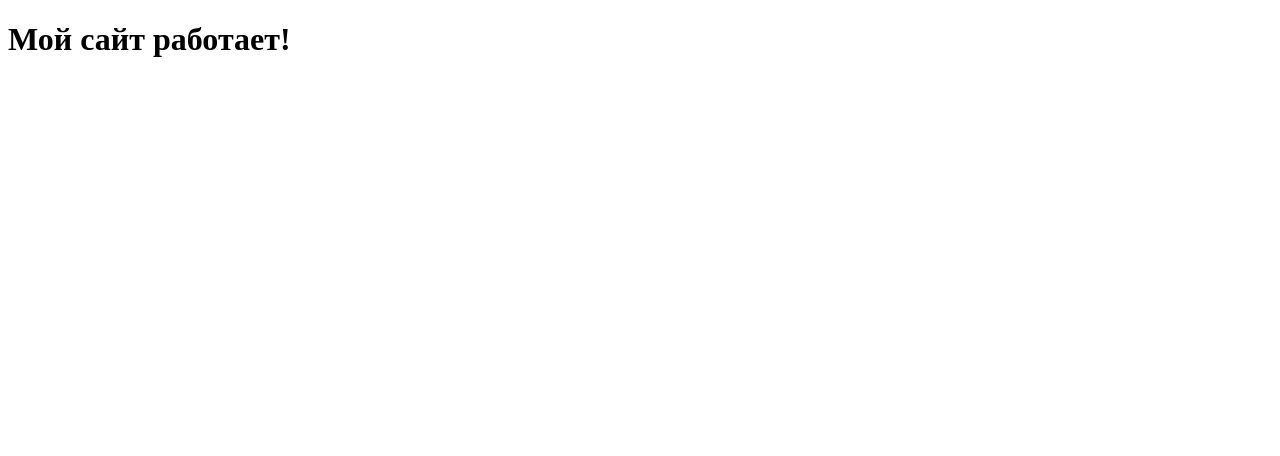
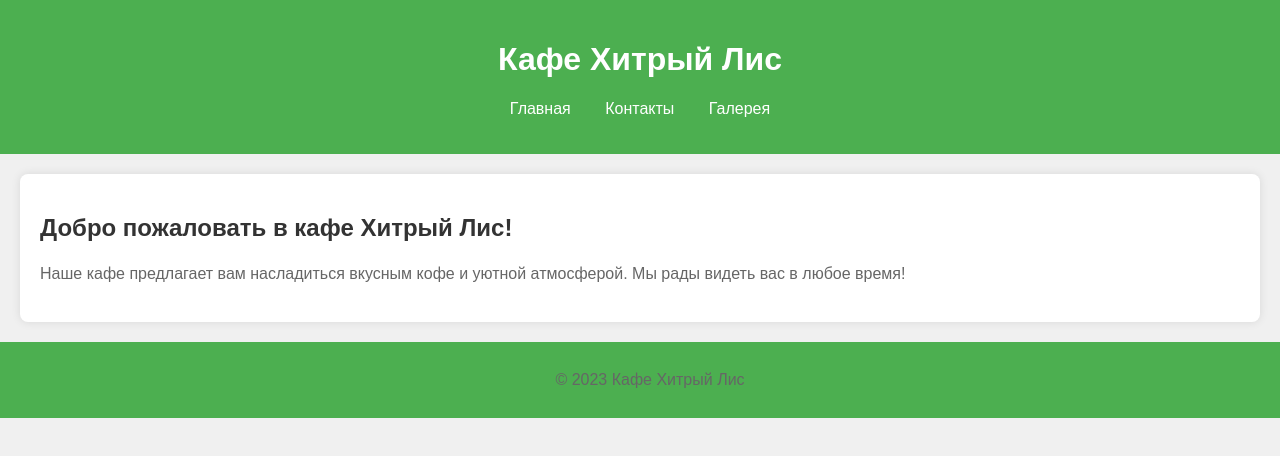
Before and after one commit to BubrikMaxProPlus/BubrikMaxProPlus, a plain HTML site: page index.html in a window 1280 px wide. Drawn offline with Linux system fonts and the light colour scheme.

Commit message:
Update index.html

```diff
--- a/index.html
+++ b/index.html
@@ -1,6 +1,28 @@
 <!DOCTYPE html>
-<html>
-  <body>
-    <h1>Мой сайт работает!</h1>
-  </body>
+<html lang="ru">
+<head>
+    <meta charset="UTF-8">
+    <meta name="viewport" content="width=device-width, initial-scale=1.0">
+    <link rel="stylesheet" href="styles.css">
+    <title>Главная - Кафе Хитрый Лис</title>
+</head>
+<body>
+    <header>
+        <h1>Кафе Хитрый Лис</h1>
+        <nav>
+            <ul>
+                <li><a href="index.html">Главная</a></li>
+                <li><a href="contacts.html">Контакты</a></li>
+                <li><a href="gallery.html">Галерея</a></li>
+            </ul>
+        </nav>
+    </header>
+    <main>
+        <h2>Добро пожаловать в кафе Хитрый Лис!</h2>
+        <p>Наше кафе предлагает вам насладиться вкусным кофе и уютной атмосферой. Мы рады видеть вас в любое время!</p>
+    </main>
+    <footer>
+        <p>&copy; 2023 Кафе Хитрый Лис</p>
+    </footer>
+</body>
 </html>
```
